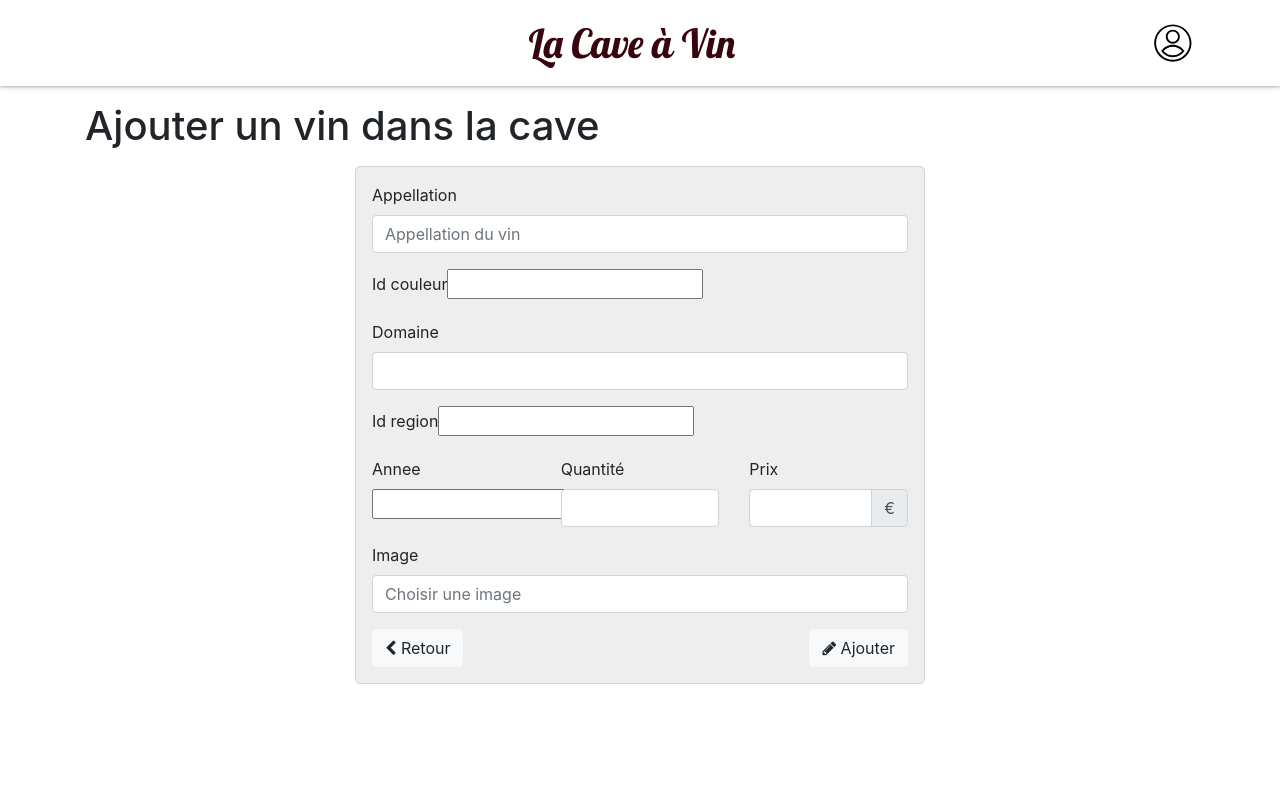
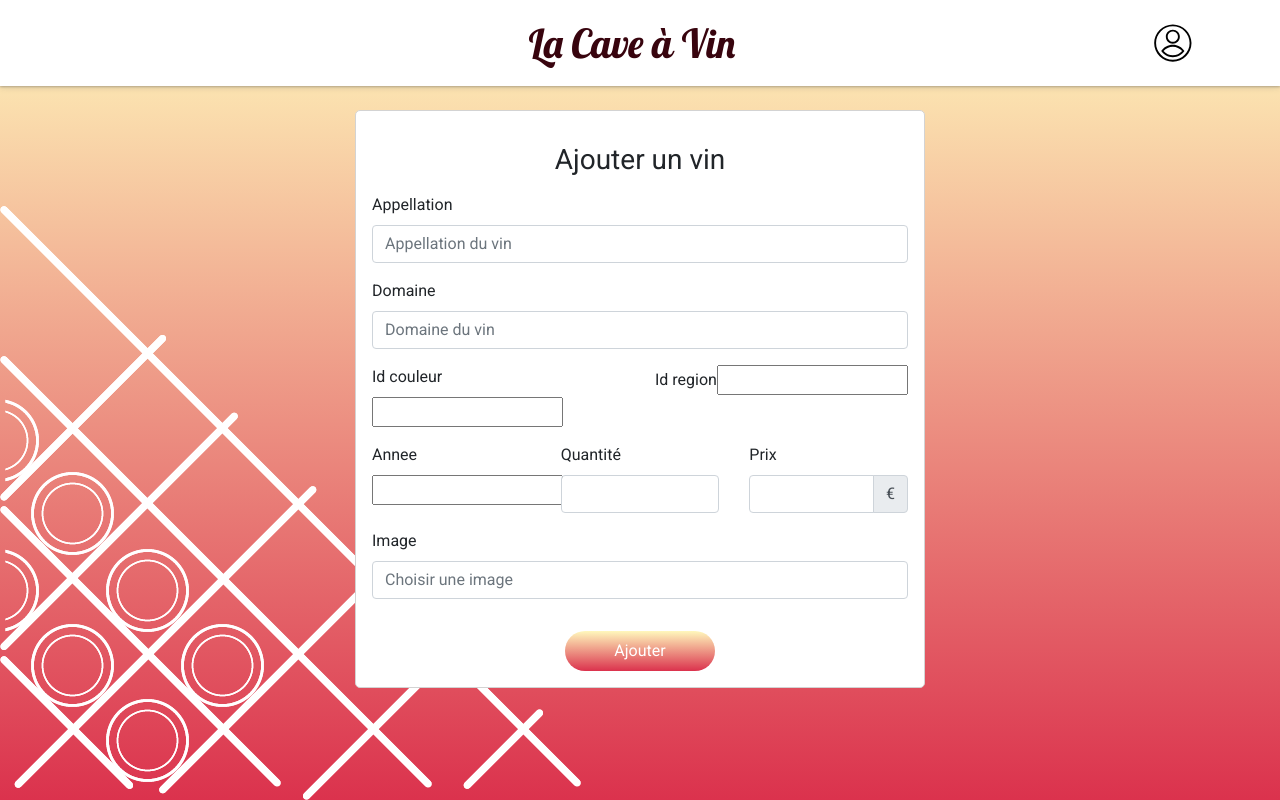
Before and after one commit to dev-perso/php, a Symfony app: template MaCaveAVin/templates/cave/gestionVin/ajouter.html.twig in a window 1280 px wide. Run offline with Twig, Linux system fonts and the light colour scheme; the template is opened without the code that fills it, so the values that code supplies are empty; form fields are guessed from the names that the template uses; some libraries are stand-ins or nearby versions.

Commit message:
evol design

```diff
--- /dev/null
+++ b/MaCaveAVin/public/css/add.css
@@ -0,0 +1,64 @@
+body
+{
+    background-image: linear-gradient(to bottom, rgb(255,248,188), rgb(219,50,77));
+    background-position: center center;
+    background-repeat: no-repeat;
+    background-attachment: fixed;
+    background-size: cover;
+    font-family: 'Roboto';
+}
+
+.imgDeco
+{
+    position : absolute;
+    bottom : 0px;
+    left : 0px;
+    background-image : url("../img/wine-storage.png");
+}
+
+.cellForm
+{
+    border : 1px solid lightgrey;
+    border-radius : 5px;
+    background-color : #ffffff;
+}
+
+.custom-file-label::after
+{
+    content : "Parcourir" !important;
+}
+
+option[selected=selected]
+{
+    display : none;
+}
+
+.btnAdd
+{
+    background: linear-gradient(180deg, #FFF8BC 0%, #DB324D 100%);
+    background-position: center center;
+    background-repeat: no-repeat;
+    background-size: cover;
+    color : white;
+    width : 150px;
+    height : 40px;
+    border : none;
+    border-radius : 40px;
+}
+
+/**
+ * Put in Italic placeholder
+
+::-webkit-input-placeholder {
+    font-style: italic;
+}
+:-moz-placeholder {
+    font-style: italic;
+}
+::-moz-placeholder {
+    font-style: italic;
+}
+:-ms-input-placeholder {
+    font-style: italic;
+}
+*/
--- a/MaCaveAVin/public/css/ajouter.css
+++ /dev/null
@@ -1,10 +0,0 @@
-.custom-file-label::after
-{
-    content : "Parcourir" !important;
-}
-
-option[selected=selected]
-{
-    font-style: italic;
-    display : none;
-}
--- /dev/null
+++ b/MaCaveAVin/public/js/add.js
@@ -0,0 +1,28 @@
+// Restricts input for the given textbox to the given inputFilter.
+function setInputFilter(textbox, inputFilter) {
+    ["input", "keydown", "keyup", "mousedown", "mouseup", "select", "contextmenu", "drop"].forEach(function(event) {
+        textbox.addEventListener(event, function() {
+            if (inputFilter(this.value)) {
+                this.oldValue = this.value;
+                this.oldSelectionStart = this.selectionStart;
+                this.oldSelectionEnd = this.selectionEnd;
+            } else if (this.hasOwnProperty("oldValue")) {
+                this.value = this.oldValue;
+                this.setSelectionRange(this.oldSelectionStart, this.oldSelectionEnd);
+            } else {
+                this.value = "";
+            }
+        });
+    });
+}
+
+setInputFilter(document.getElementById("cave_prix"), function(value) {
+    return /^-?\d*[.,]?\d*$/.test(value); });
+
+document.addEventListener("DOMContentLoaded", function()
+{
+    var btnBack = document.getElementById("btnBack");
+    btnBack.addEventListener("click", function() {
+        window.location.href = '/';
+    });
+});
--- a/MaCaveAVin/src/Form/VinType.php
+++ b/MaCaveAVin/src/Form/VinType.php
@@ -25,7 +25,7 @@ class VinType extends AbstractType
                'choices'        => $this->buildYearChoices(),
                'label'          => 'Année',
                'required'       => true,
-               'placeholder'    => 'Select year'
+               'placeholder'    => 'Choisir l\'année'
             ])
             ->add('image', FileType::class,
             [
@@ -38,7 +38,7 @@ class VinType extends AbstractType
                 'choice_label'  => 'couleur',
                 'label'         => 'Couleur',
                 'choice_value'  => 'id_couleur',
-                'placeholder'   => 'Select color',
+                'placeholder'   => 'Choisir la couleur',
                 'required'      => true
             ])
             ->add('id_region', EntityType::class,
@@ -46,7 +46,7 @@ class VinType extends AbstractType
                 'class'         => Region::class,
                 'choice_label'  => 'region',
                 'label'         => 'Région',
-                'placeholder'   => 'Select region',
+                'placeholder'   => 'Choisir la région',
                 'choice_value'  => 'id_region'
             ])
         ;
--- a/MaCaveAVin/templates/cave/gestionVin/ajouter.html.twig
+++ b/MaCaveAVin/templates/cave/gestionVin/ajouter.html.twig
@@ -2,39 +2,40 @@
 
 {% block stylesheets %}
     {{ parent() }}
-    <link rel="stylesheet" href="{{ asset('css/ajouter.css') }}">
+    <link rel="stylesheet" href="{{ asset('css/add.css') }}">
 {% endblock %}
 
 
 
 {% block body %}
+    <img class="imgDeco" src="{{ asset('img/wine-storage.png') }}" >
     <div class="container mb-5">
-        <h1 class="mt-3 mb-3">Ajouter un vin dans la cave</h1>
         {{ form_start(form) }}
             <div class="row">
-                <div class="offset-lg-3 col-lg-6 p-3" style="border : 1px solid lightgrey; border-radius : 5px; background-color : #eeeeee">
+                <div class="offset-lg-3 col-lg-6 p-3 mt-4 cellForm">
+                    <h3 class="mt-3 mb-3 text-center">Ajouter un vin</h3>
                     <div class="row">
                         <div class="col-sm-12">
                             {{ form_row(form.appellation, {'attr' : {'placeholder' : 'Appellation du vin'}}) }}
                         </div>
-                        <div class="col-sm-12">
+                        <div class="col-sm-12 mb-3">
+                            <label for="vin_id_domaine">Domaine</label>
+                            <input type="text" id="vin_id_domaine" name="domaine" placeholder="Domaine du vin" class="selectDomaine form-control">
+                        </div>
+                        <div class="col-sm-6">
                             {{ form_row(form.id_couleur, {'attr' : {'class' : 'selectColor', }}) }}
                         </div>
-                        <div class="col-sm-12 mb-3">
-                            <label for="vin_id_domaine">Domaine</label>
-                            <input type="text" id="vin_id_domaine" name="domaine" class="selectDomaine form-control">
-                        </div>
-                        <div class="col-sm-12">
+                        <div class="col-sm-6">
                             {{ form_row(form.id_region, {'attr' : {'class' : 'selectRegion '}}) }}
                         </div>
-                        <div class="col-sm-4">
+                        <div class="col-xl-4">
                             {{ form_row(form.annee, {'attr' : {'class' : 'selectAnnee '}}) }}
                         </div>
-                        <div class="col-sm-4">
-                            <label for="cave_quantite" class="required">Quantité</label>
+                        <div class="col-xl-4 form-group">
+                            <label for="cave_quantite" required="required">Quantité</label>
                             <input type="number" id="cave_quantite" required="required" name="quantite" class="form-control">
                         </div>
-                        <div class="col-sm-4">
+                        <div class="col-xl-4">
                             <div class="input-group">
                                 <label for="cave_prix" class="required">Prix</label>
                                 <div class="input-group mb-3">
@@ -48,13 +49,12 @@
                         <div class="col-sm-12">
                             {{ form_row(form.image, {'attr' : {'placeholder' : 'Choisir une image'}}) }}
                         </div>
-                        <div class="col-6">
-                            <button class="btn btn-light">
-                                <i class="fa fa-chevron-left"></i> Retour
+                    </div>
+                    <div class="row mt-3">
+                        <div class="col-12 text-center">
+                            <button class="btnAdd">
+                                {{ button|default('Ajouter') }}
                             </button>
-                        </div>
-                        <div class="col-6 text-right">
-                            <button class="btn btn-light"><i class="fa fa-pencil"></i> {{ button|default('Ajouter') }}</button>
                         </div>
                     </div>
                 </div>
@@ -65,26 +65,5 @@
 {% endblock %}
 
 {% block javascripts %}
-<script type="text/javascript">
-// Restricts input for the given textbox to the given inputFilter.
-function setInputFilter(textbox, inputFilter) {
-  ["input", "keydown", "keyup", "mousedown", "mouseup", "select", "contextmenu", "drop"].forEach(function(event) {
-    textbox.addEventListener(event, function() {
-      if (inputFilter(this.value)) {
-        this.oldValue = this.value;
-        this.oldSelectionStart = this.selectionStart;
-        this.oldSelectionEnd = this.selectionEnd;
-      } else if (this.hasOwnProperty("oldValue")) {
-        this.value = this.oldValue;
-        this.setSelectionRange(this.oldSelectionStart, this.oldSelectionEnd);
-      } else {
-        this.value = "";
-      }
-    });
-  });
-}
-
-setInputFilter(document.getElementById("cave_prix"), function(value) {
-  return /^-?\d*[.,]?\d*$/.test(value); });
-</script>
+    <script src="{{ asset('js/add.js') }}"></script>
 {% endblock %}
--- a/MaCaveAVin/templates/cave/macave.html.twig
+++ b/MaCaveAVin/templates/cave/macave.html.twig
@@ -13,7 +13,7 @@
             <div class="row">
                 <div class="col-6">
                     <a role="button" href="{{ path('caveavin.gestion.ajout') }}" class="btn btn-light btnWine">
-                        <img src="{{ asset('img/ajouter.png') }}"
+                        <img src="{{ asset('img/add.png') }}"
                             height="30px"
                             width="30px" /> Ajouter un vin
                     </a>
@@ -62,7 +62,7 @@
 
         <input type="hidden" id="filtres" name="actifFiltres" />
 
-        <table class="table mt-5">
+        <table class="table table-striped mt-5">
             <thead>
                 <tr>
                     <th scope="col">Région</th>
```
Also changed, not shown: MaCaveAVin/src/Controller/GererCaveController.php (+11 -4 lines), MaCaveAVin/templates/cave/gestionVin/modifier.html.twig (+25 -0 lines), MaCaveAVin/public/img/add.png (renamed from MaCaveAVin/public/img/ajouter.png), MaCaveAVin/public/img/background-devices.png (added), MaCaveAVin/public/img/wine-storage.png (added).
